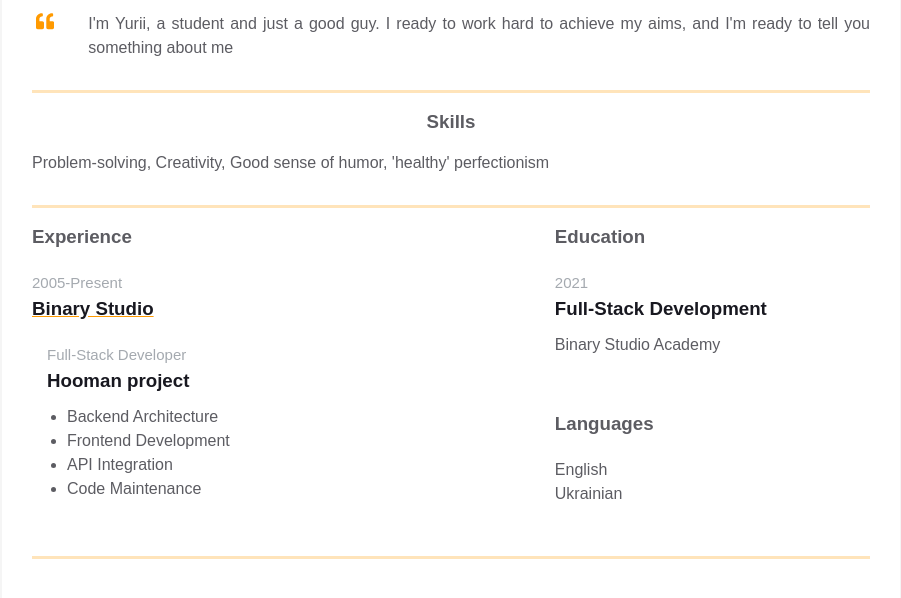
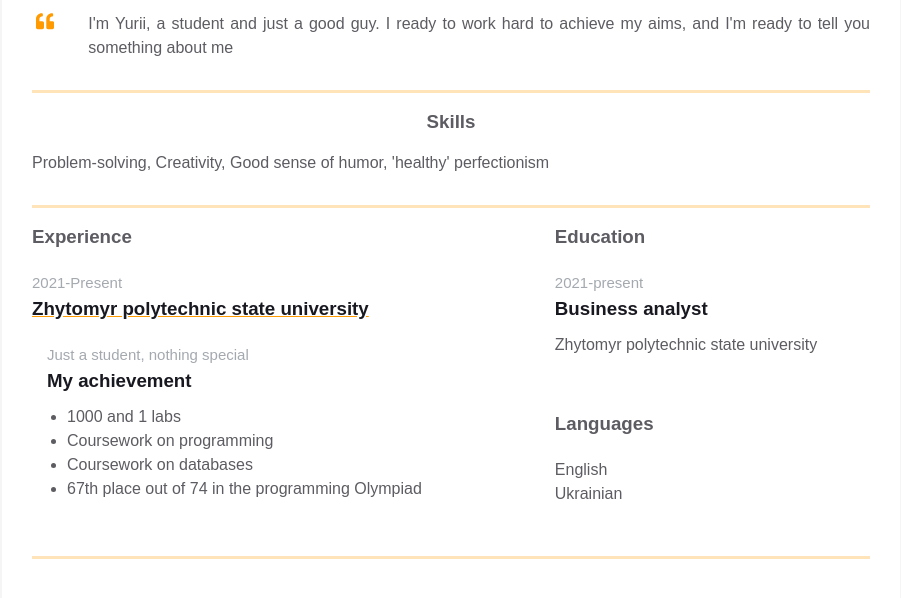
Before and after one commit to YuriiZagoruyko/homepage, a plain HTML site: page index.html in a window 1280 px wide. Shown: the part 350-948 px from the top of the page, without its empty margins (189-1090 px from the left). Drawn offline with Linux system fonts and the light colour scheme.

Commit message:
Update additional info setion with my info

```diff
--- a/index.html
+++ b/index.html
@@ -174,22 +174,18 @@
                         <h3 class="experiences__header">Experience</h3>
                         <div class="experiences__company">
                             <div class="experiences__company-header">
-    <span class="experiences__company-header-durability"
-    >2005-Present</span
-    >
-                                <h3 class="experiences__company-header-name">Binary Studio</h3>
+                                <span class="experiences__company-header-durability">2021-Present</span>
+                                    <h3 class="experiences__company-header-name">Zhytomyr polytechnic state university</h3>
                             </div>
 
                             <div class="experiences__company-project">
-    <span class="experiences__company-project-role"
-    >Full-Stack Developer</span
-    >
-                                <h3 class="experiences__company-project-name">Hooman project</h3>
+                            <span class="experiences__company-project-role">Just a student, nothing special</span>
+                                <h3 class="experiences__company-project-name">My achievement</h3>
                                 <ul class="experiences__company-project-responsibilities">
-                                    <li>Backend Architecture</li>
-                                    <li>Frontend Development</li>
-                                    <li>API Integration</li>
-                                    <li>Code Maintenance</li>
+                                    <li>1000 and 1 labs</li>
+                                    <li>Coursework on programming</li>
+                                    <li>Coursework on databases</li>
+                                    <li>67th place out of 74 in the programming Olympiad</li>
                                 </ul>
                             </div>
                         </div>
@@ -201,13 +197,13 @@
                                 <h3 class="additional-info__education-header">Education</h3>
                                 <div class="additional-info__education-university">
       <span class="additional-info__education-university-durability"
-      >2021</span
+      >2021-present</span
       >
                                     <h3 class="additional-info__education-university-speciality">
-                                        Full-Stack Development
+                                        Business analyst
                                     </h3>
                                     <p class="additional-info__education-university-name">
-                                        Binary Studio Academy
+                                        Zhytomyr polytechnic state university
                                     </p>
                                 </div>
                             </div>
```
